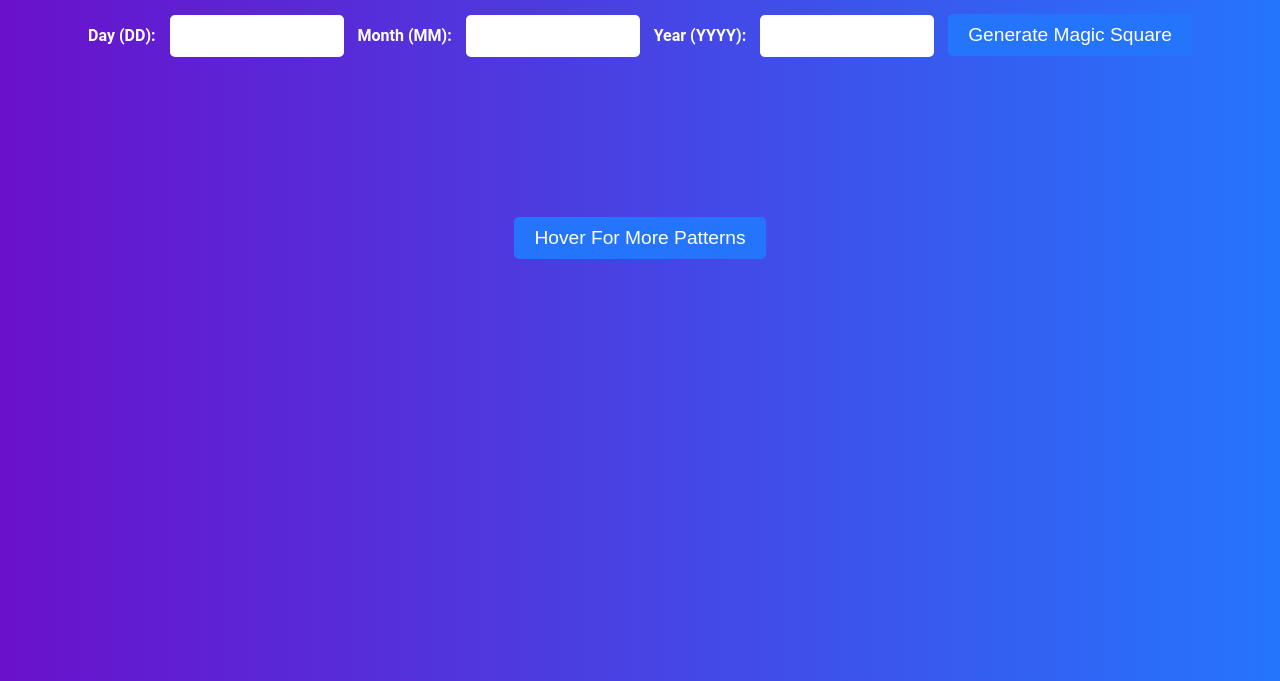
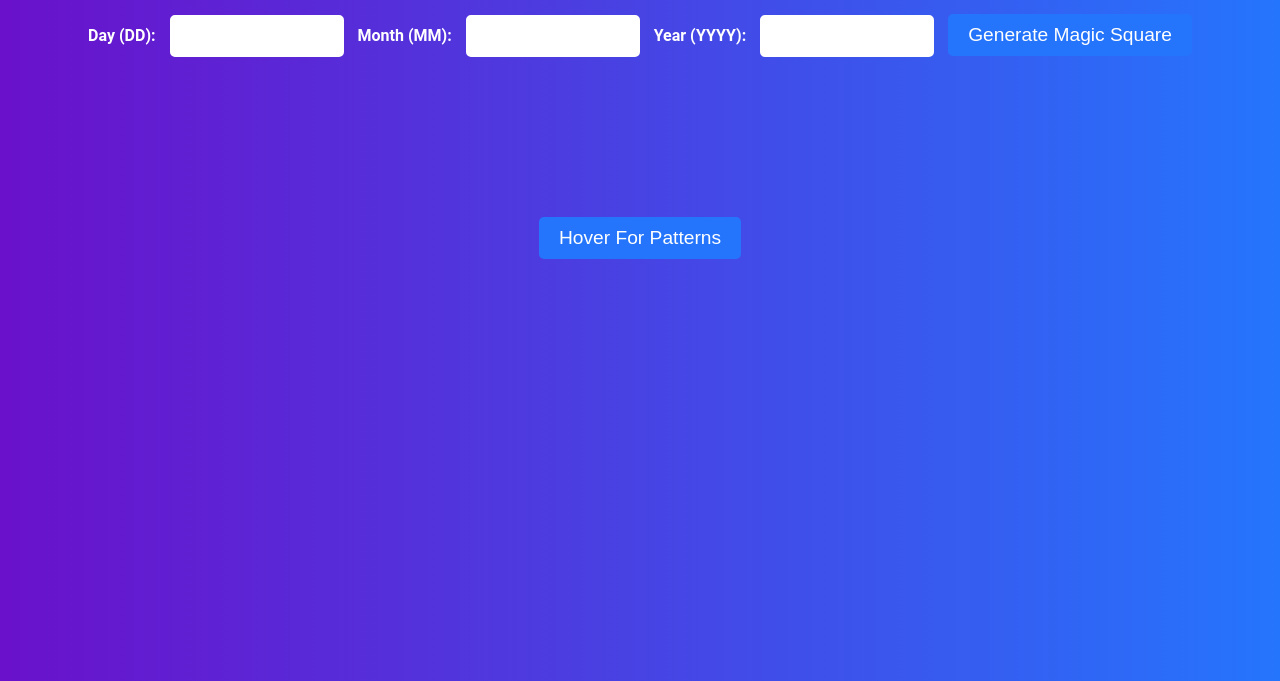
Before and after one commit to LearnerShreya/Magic-Square, a plain HTML site: page index.html in a window 1280 px wide. Shown: the part 119-800 px from the top of the page. Drawn offline with Linux system fonts and the light colour scheme.

Commit message:
update index.html

```diff
--- a/index.html
+++ b/index.html
@@ -23,7 +23,7 @@
     <div id="patternContainer" class="pattern-container"></div>
 
     <div class="image-container">
-        <button onclick="showImage()">Hover For More Patterns</button>
+        <button onclick="showImage()">Hover For Patterns</button>
         <img id="magicSquareImage" src="./image.png" alt="Ramanujan Magic Square" style="display:none;">
     </div>
 
```
